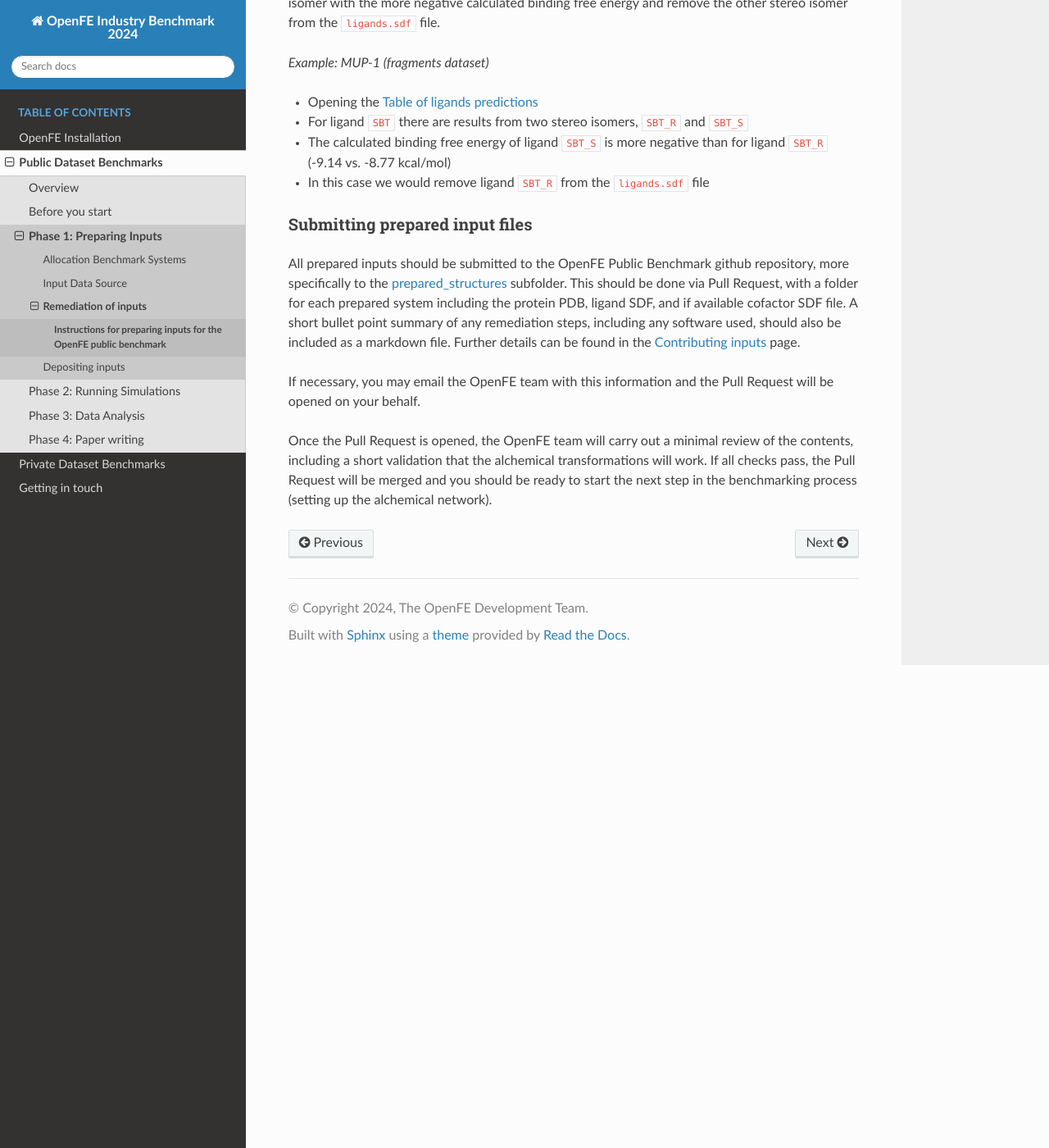
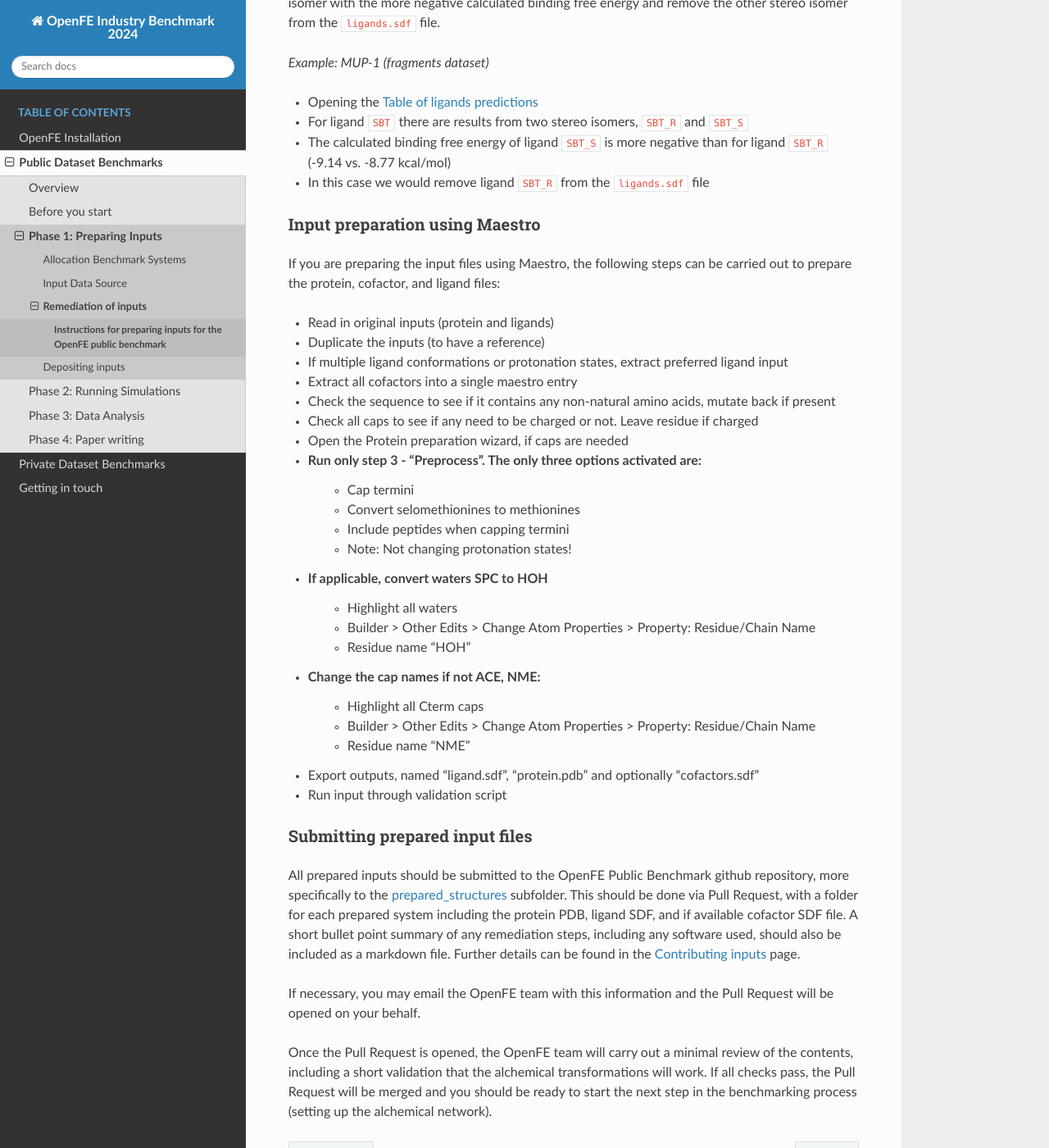
Before and after one commit to OpenFreeEnergy/IndustryBenchmarks2024, a Sphinx documentation site: the page built from docs/source/public/input_preparation.rst, in a window 1280 px wide and 1400 px high, scrolled down 5049 px. Shown: the whole window at 82% size. Built offline with Sphinx 7.4.7 and the Read the Docs theme 2.0.0, drawn with Linux system fonts in a browser that asks for light colours.

Commit message:
Add meastro instructions

```diff
--- a/docs/source/public/input_preparation.rst
+++ b/docs/source/public/input_preparation.rst
@@ -198,6 +198,34 @@
 * In this case we would remove ligand ``SBT_R`` from the ``ligands.sdf`` file
 
 
+Input preparation using Maestro
+===============================
+
+If you are preparing the input files using Maestro, the following steps can be carried out to prepare the protein, cofactor, and ligand files:
+
+* Read in original inputs (protein and ligands)
+* Duplicate the inputs (to have a reference)
+* If multiple ligand conformations or protonation states, extract preferred ligand input
+* Extract all cofactors into a single maestro entry
+* Check the sequence to see if it contains any non-natural amino acids, mutate back if present
+* Check all caps to see if any need to be charged or not. Leave residue if charged
+* Open the Protein preparation wizard, if caps are needed
+* Run only step 3 - "Preprocess". The only three options activated are:
+   * Cap termini
+   * Convert selomethionines to methionines
+   * Include peptides when capping termini
+   * Note: Not changing protonation states!
+* If applicable, convert waters SPC to HOH
+   * Highlight all waters
+   * Builder > Other Edits > Change Atom Properties > Property: Residue/Chain Name
+   * Residue name "HOH"
+* Change the cap names if not ACE, NME:
+   * Highlight all Cterm caps
+   * Builder > Other Edits > Change Atom Properties > Property: Residue/Chain Name
+   * Residue name "NME"
+* Export outputs, named "ligand.sdf", "protein.pdb" and optionally "cofactors.sdf"
+* Run input through validation script
+
 Submitting prepared input files
 ===============================
 
```
